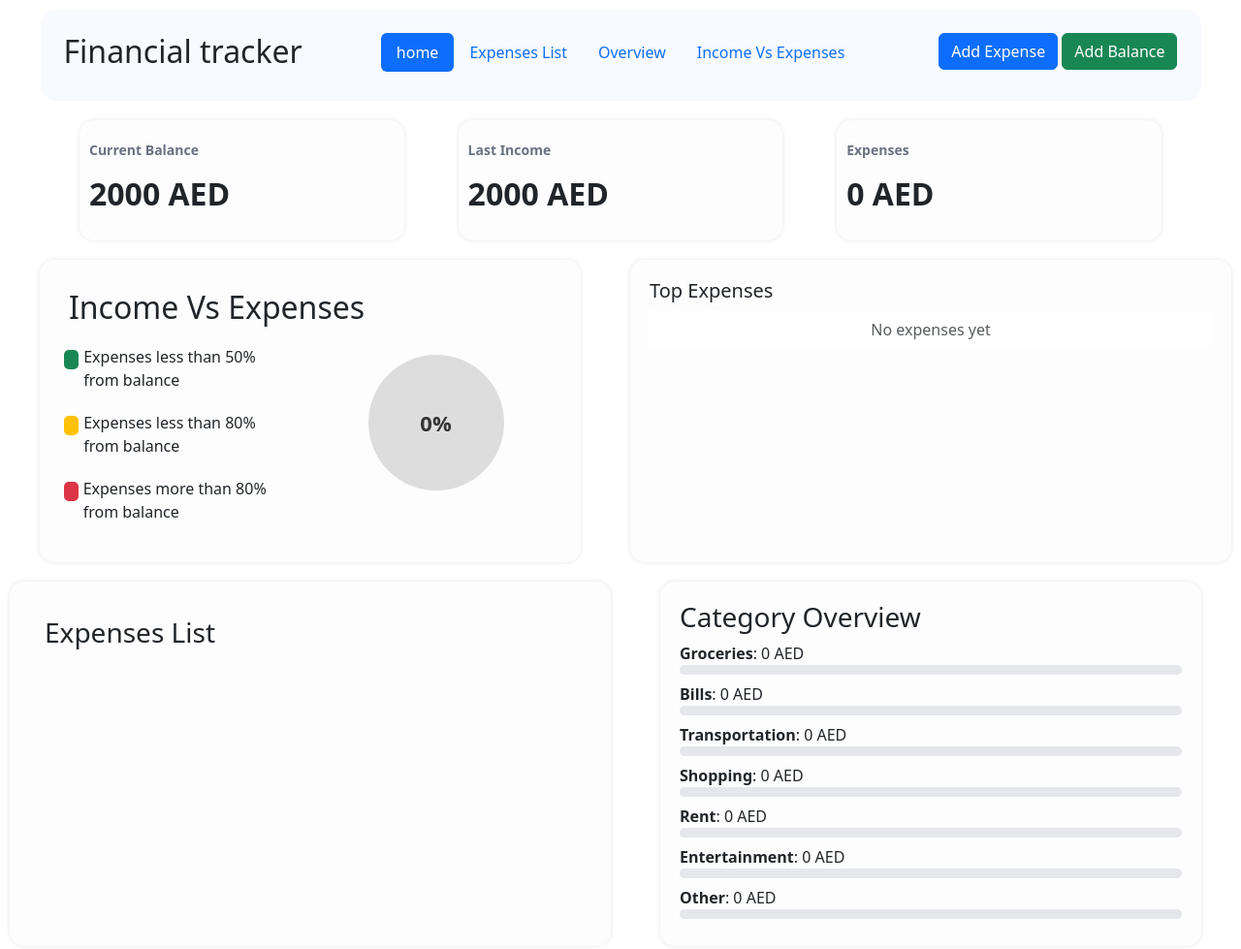
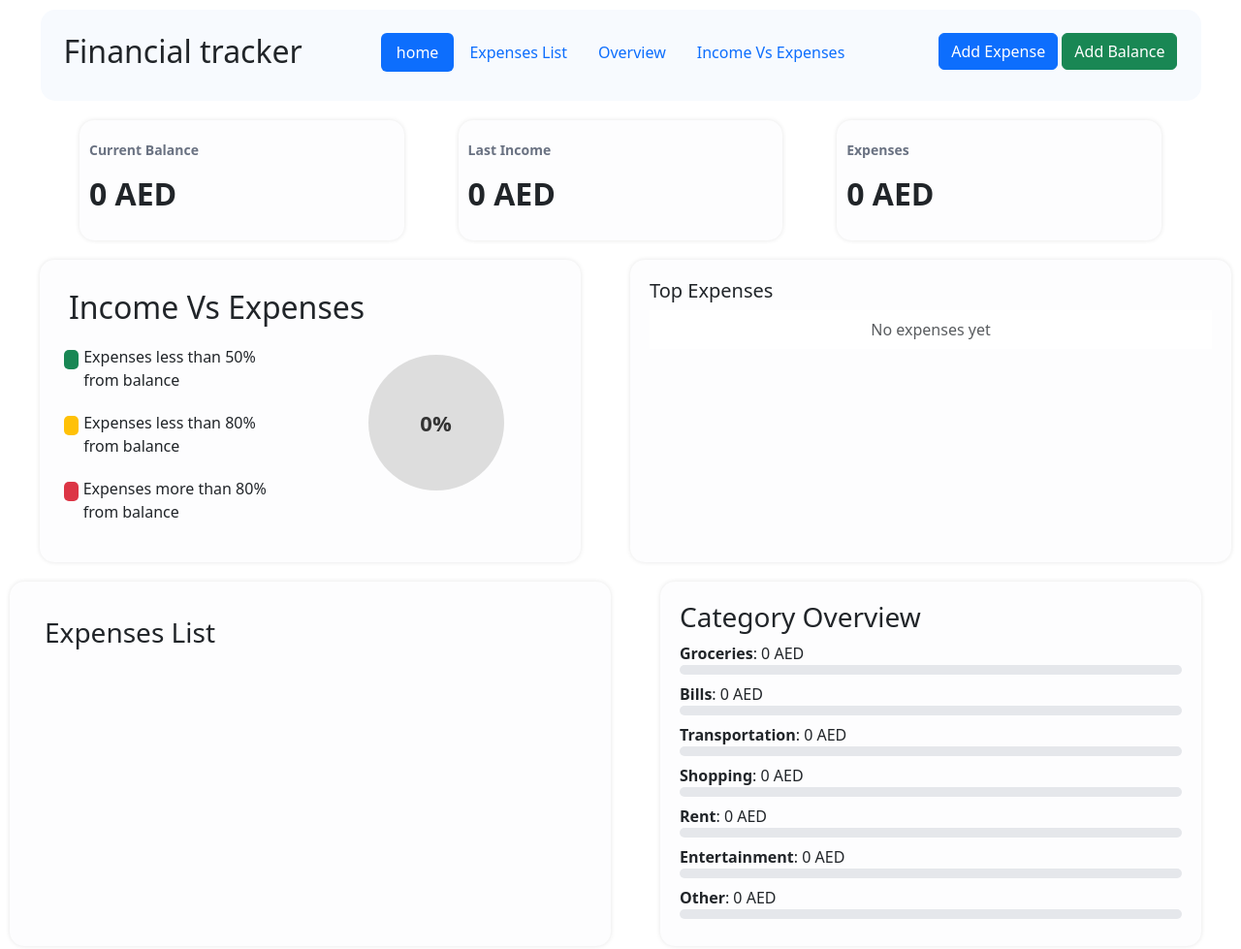
Before and after one commit to Saber-2006/Financial-tracker, a plain HTML site: page index.html in a window 1280 px wide. Shown: the top 979 px of the page at 97% size. Drawn offline with nearby package versions, Linux system fonts and the light colour scheme.

Commit message:
Change default values to zero for balance and income
Updated default values for currentBalance and lastIncome.

```diff
--- a/index.html
+++ b/index.html
@@ -147,9 +147,9 @@
           const expenseDisplay = document.getElementById('expenseDisplay');
           const incomeDisplay = document.getElementById('incomeDisplay');
 
-          let currentBalance = parseFloat(localStorage.getItem("currentBalance")) || 2000;
+          let currentBalance = parseFloat(localStorage.getItem("currentBalance")) || 0;
           let totalExpenses = parseFloat(localStorage.getItem("totalExpenses")) || 0;
-          let lastIncome = parseFloat(localStorage.getItem("lastIncome")) || 2000;
+          let lastIncome = parseFloat(localStorage.getItem("lastIncome")) || 0;
 
           let categorySums = JSON.parse(localStorage.getItem("categorySums")) || {
             Groceries: 0, Bills: 0, Transportation: 0, Shopping: 0,
```
